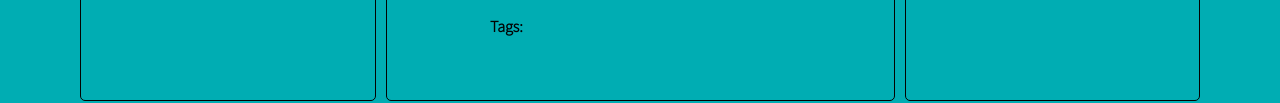
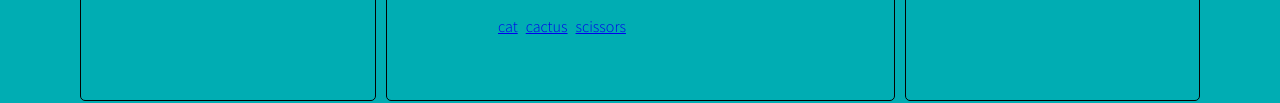
Before and after one commit to wojbiel833/Blog-JS, a website: page index.html in a window 1280 px wide. Shown: the part 1230-1333 px from the top of the page. Drawn offline with nearby package versions, Linux system fonts and the light colour scheme; files that its build step writes are made by us from their sources.

Commit message:
Add generate tags function

```diff
--- a/js/script.js
+++ b/js/script.js
@@ -1,9 +1,9 @@
 'use strict';
-const optArticleSelector = '.post',
-  optTitleSelector = '.post-title',
-  optTitleListSelector = '.titles',
-  optArticleTagsSelector = '.post-tags .list',
-  optArticleAuthorSelector = '.post-author';
+// const optArticleSelector = '.post',
+//   optTitleSelector = '.post-title',
+//   optTitleListSelector = '.titles',
+//   optArticleTagsSelector = '.post-tags .list',
+//   optArticleAuthorSelector = '.post-author';
 
 const titleClickHandler = function (event) {
   event.preventDefault();
@@ -42,17 +42,16 @@ const titleClickHandler = function (event) {
   targetArticle.classList.add('active');
 };
 // MOJA FUNKCJA
+
 function generateTitleLinks(customSelector = '') {
   // remove contents of titleList
 
-  const titleList = document.querySelector(optTitleListSelector);
+  const titleList = document.querySelector('.titles');
   titleList.innerHTML = '';
 
   // for each article
 
-  const articles = document.querySelectorAll(
-    optArticleSelector + customSelector
-  );
+  const articles = document.querySelectorAll('.post' + customSelector);
 
   for (let article of articles) {
     // get the article id
@@ -61,7 +60,7 @@ function generateTitleLinks(customSelector = '') {
 
     // find the title element
 
-    const articleTitle = article.querySelector(optTitleSelector).innerHTML;
+    const articleTitle = article.querySelector('.post-title').innerHTML;
 
     // get the title from the title element
 
@@ -85,3 +84,38 @@ function generateTitleLinks(customSelector = '') {
 }
 
 generateTitleLinks();
+
+function generateTags() {
+  /* find all articles */
+  const articles = document.querySelectorAll('.post');
+  console.log(articles);
+  /* START LOOP: for every article: */
+  for (const article of articles) {
+    console.log(article);
+    /* find tags wrapper */
+    const postTags = article.querySelector('.post-tags');
+    console.log(postTags);
+    /* make html variable with empty string */
+    let html;
+    postTags.innerHTML = '';
+    console.log(postTags);
+    /* get tags from data-tags attribute */
+    const dataTags = article.getAttribute('data-tags');
+    console.log(dataTags);
+    /* split tags into array */
+    const tags = dataTags.split(' ');
+    console.log(tags);
+    /* START LOOP: for each tag */
+    for (let tag of tags) {
+      /* generate HTML of the link */
+      const tagHTML = `<li><a href="#tag-` + tag + `">` + tag + `</a></li>`;
+      /* add generated code to html variable */
+      console.log(tagHTML);
+      /* insert HTML of all the links into the tags wrapper */
+      postTags.insertAdjacentHTML('beforeend', tagHTML);
+      /* END LOOP: for each tag */
+    }
+    /* END LOOP: for every article: */
+  }
+}
+generateTags();
--- a/package.json
+++ b/package.json
@@ -15,7 +15,7 @@
     "build": "npm-run-all build:* test",
     "build:sass": "node-sass --output-style compact -o css sass",
     "build:autoprefixer": "autoprefixer-cli css/style.css",
-    "build-dev": "npm-runn-all build-dev:sass build:autoprefixer",
+    "build-dev": "npm-run-all build-dev:sass build:autoprefixer",
     "build-dev:sass": "node-sass --output-style expanded --source-map true -o css sass",
     "watch": "npm-run-all build:* build-dev -p watch:*",
     "watch:browsersync": "browser-sync start --server --files \"css/*.css\" \"*.html\"",
--- a/sass/style.scss
+++ b/sass/style.scss
@@ -142,6 +142,10 @@ body {
   p {
     margin: 0 10px 0 0;
   }
+  li {
+    list-style: none;
+    margin-left: 8px;
+  }
 }
 .animated-example {
   margin: 20px auto;
```
Also changed, not shown: css/style.css (added), 1 other file.
